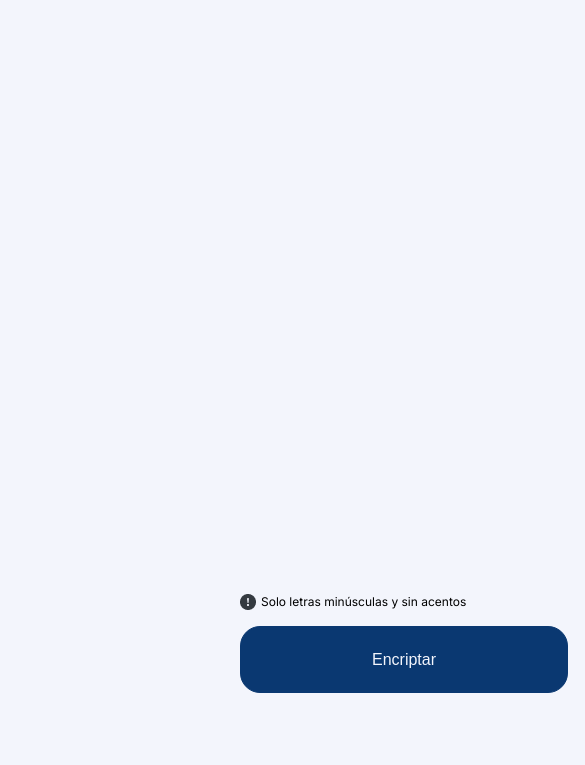
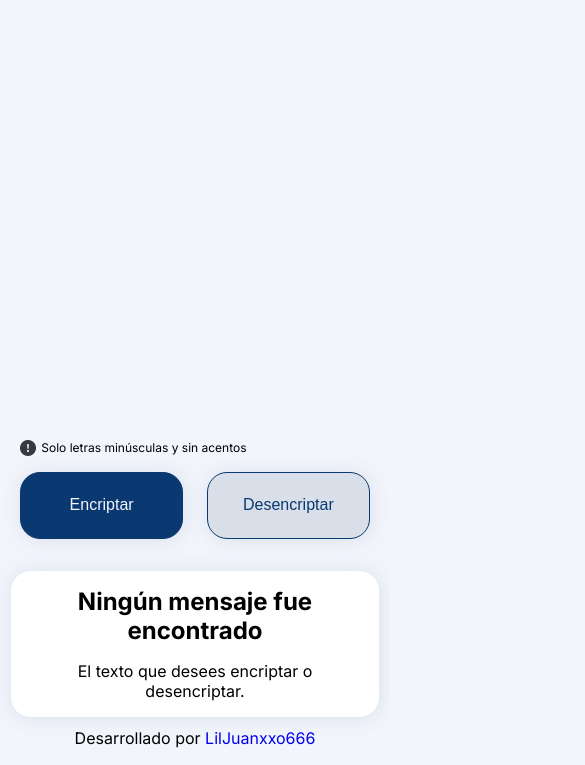
Before and after one commit to LilJuanxxo666/encriptador-de-texto, a plain HTML site: page index.html in a window 390 px wide. Shown: the part 259-1024 px from the top of the page, 585 px wide, since content can reach past the window. Drawn offline with Linux system fonts and the light colour scheme.

Commit message:
Agregar respinsive a tablet y telefono celular

```diff
--- a/index.html
+++ b/index.html
@@ -12,11 +12,9 @@
     </header>
     <main class="cuerpo">
         <section class="cuerpo_seccion_entrada">
-            <div class="cuerpo_seccion_entrada_ingreso">
-                <textarea placeholder="Ingrese el texto aquí" class="cuerpo_ingresar_texto"></textarea>
-            </div>
+            <textarea placeholder="Ingrese el texto aquí" class="cuerpo_ingresar_texto"></textarea>
             <div class="cuerpo_seccion_entrada_boton">
-                <p class="cuerpo_texto_vector"><img src="./assets/Vector.png" class="cuerpo_seccion_entrada_vector">Solo letras minúsculas y sin acentos</p>
+                <p class="cuerpo_texto_vector"><img src="./assets/Vector.png">Solo letras minúsculas y sin acentos</p>
                 <div class="cuerpo_botones">
                     <button class="boton_encriptar">Encriptar</button>
                     <button class="boton_desencriptar">Desencriptar</button>
@@ -25,14 +23,15 @@
         </section>
         <section class="cuerpo_seccion_salida">
             <div class="cuerpo_seccion_salida_div">
-                <h1>Ningún mensaje fue <br>encontrado</h1>
-                <p>El texto que desees encriptar o <br>desencriptar.</p>
+                <h1>Ningún mensaje fue encontrado</h1>
+                <p>El texto que desees encriptar o desencriptar.</p>
             </div>
             <img src="./assets/Muñeco.png" class="cuerpo_imagen_muneco">
         </section>
 
     </main>
     <footer class="encabezado_final">
+        <p>Desarrollado por <a href="https://github.com/LilJuanxxo666">LilJuanxxo666</a></p>
     </footer>
 </body>
 </html>
--- a/styles/style.css
+++ b/styles/style.css
@@ -28,20 +28,45 @@ body{
 .encabezado_inicial_imagen{
     height: 48px;
     width: 120px;
-    margin: 2.8%;
+    margin: 2.7%;
 }
+
+/* margin: 40px; */
 
 .cuerpo{
     display: flex;
-    justify-content: space-between;
-    gap: 80px;
+    justify-content: space-evenly;
 }
 
 .cuerpo_seccion_entrada{
     display: flex;
     flex-direction: column;
-    justify-content: space-between;
-    margin: 168px 0px 72px 240px;
+    justify-content: space-evenly;
+    margin: 11.6% 2.7% 5% 16.6%;
+}
+
+/* margin: 168px 0px 72px 240px; */
+.cuerpo_ingresar_texto{
+    background-color: var(--color-primario);
+    border: solid var(--color-primario);
+    font-family: var(--fuente-inter);
+    font-size: 2rem;
+    width: 100%;
+    height: 100%;
+    resize: none;
+}
+
+/* width: 680px;
+height: 664px; */
+
+.cuerpo_ingresar_texto::placeholder{
+    color: var(--color-secundario);
+}
+
+.cuerpo_ingresar_texto:focus{
+    border: solid var(--color-primario);
+    outline: none;
+    color: var(--color-secundario);
 }
 
 .cuerpo_seccion_entrada_boton{
@@ -52,14 +77,9 @@ body{
 
 .cuerpo_texto_vector{
     display: flex;
-    font-size: 12px;
+    font-size: 0.75rem;
     justify-content: flex-start;
     gap: 5px;
-}
-
-.cuerpo_seccion_entrada_vector{
-    height: 16px;
-    width: 16px;
 }
 
 .cuerpo_botones{
@@ -76,6 +96,7 @@ body{
     border: var(--color-secundario) 1.5px solid;
     background-color: var(--color-secundario);
     color: var(--color-primario);
+    box-shadow: 1px 1px 20px var(--color-terciario);
 }
 
 .boton_encriptar:hover{
@@ -92,6 +113,7 @@ body{
     border: var(--color-secundario) 1.5px solid;
     background-color: var(--color-terciario);
     color: var(--color-secundario);
+    box-shadow: 1px 1px 20px var(--color-terciario);
 }
 
 .boton_desencriptar:hover{
@@ -100,38 +122,19 @@ body{
     color: var(--color-primario);
 }
 
-.cuerpo_ingresar_texto{
-    background-color: var(--color-primario);
-    border: solid var(--color-primario);
-    font-family: var(--fuente-inter);
-    font-size: 2rem;
-    width: 680px;
-    resize: none;
-}
-
-.cuerpo_ingresar_texto::placeholder{
-    color: var(--color-secundario);
-}
-
-.cuerpo_ingresar_texto:focus{
-    border: solid var(--color-primario);
-    outline: none;
-    color: var(--color-secundario);
-}
-
 .cuerpo_seccion_salida{
     background-color: white;
     display: flex;
-    justify-content: center;
-    align-items: center;
-    box-sizing: border-box;
     flex-direction: column-reverse;
     border-radius: 20px;
-    height: 944px;
-    width: 400px;
-    margin: 40px 40px 40px 0px;
+    padding: 17.2% 2.2% 17.2% 2.2%;
+    margin: 2.7%;
     gap: 20px;
+    box-shadow: 1px 1px 20px var(--color-terciario);
 }
+
+/* height: 944px;
+width: 400px; */
 
 .cuerpo_seccion_salida_div{
     display: flex;
@@ -144,3 +147,82 @@ body{
     width: 336px;
     height: 304px;
 }
+
+.encabezado_final{
+    display: flex;
+    justify-content: center;
+}
+
+.encabezado_final a{
+    text-decoration: none;
+    font: bold 2px var(--color-secundario);
+}
+
+@media screen and (max-width: 375px){
+
+    .encabezado_inicial_imagen{
+        margin: 6.4% 4.2%;
+    }
+
+    .cuerpo{
+        flex-direction: column;
+    }
+
+    .cuerpo_seccion_entrada{
+        margin: 40.5% 4.2% 8.5% 4.2%;
+    }
+
+    .cuerpo_ingresar_texto{
+        height: 282px;
+    }
+
+    .cuerpo_botones{
+        flex-direction: column;
+    }
+
+    .boton_encriptar{
+        width: 95.6%;
+    }
+
+    .boton_desencriptar{
+        width: 95.6%;
+    }
+
+    .cuerpo_seccion_salida{
+        margin: 8.5% 6.4% 10.6% 6.4%;
+        padding: 8.5%;
+    }
+
+    .cuerpo_imagen_muneco{
+        display: none;
+    }
+}
+
+@media screen and (max-width: 768px) and (min-width: 376px){
+
+        .encabezado_inicial_imagen{
+            margin: 9.5% 5.2%;
+        }
+
+        .cuerpo{
+            display: flex;
+            flex-direction: column;
+        }
+
+        .cuerpo_seccion_entrada{
+            margin: 32.5% 5.2% 8.3%;
+        }
+
+        .cuerpo_ingresar_texto{
+            height: 572px;
+        }
+
+        .cuerpo_seccion_salida{
+            margin-top: 0;
+            padding: 4.1%;
+        }
+
+        .cuerpo_imagen_muneco{
+            display: none;
+        }
+}
```
